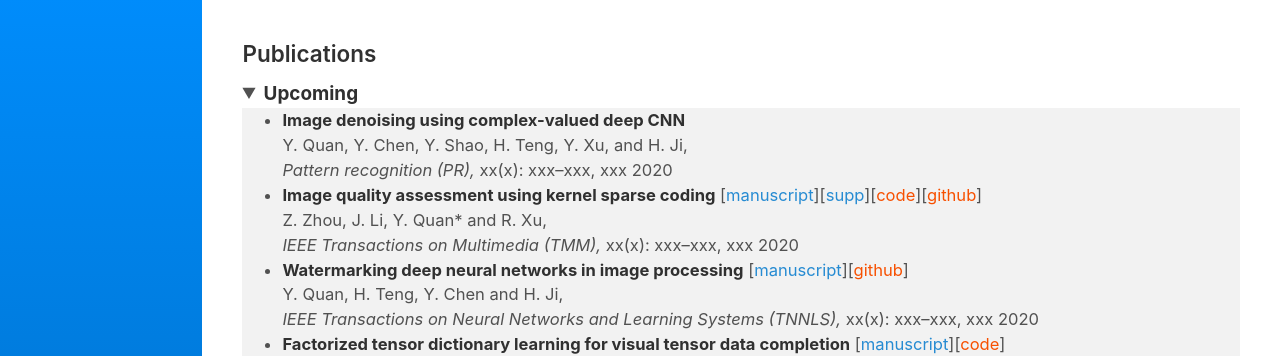
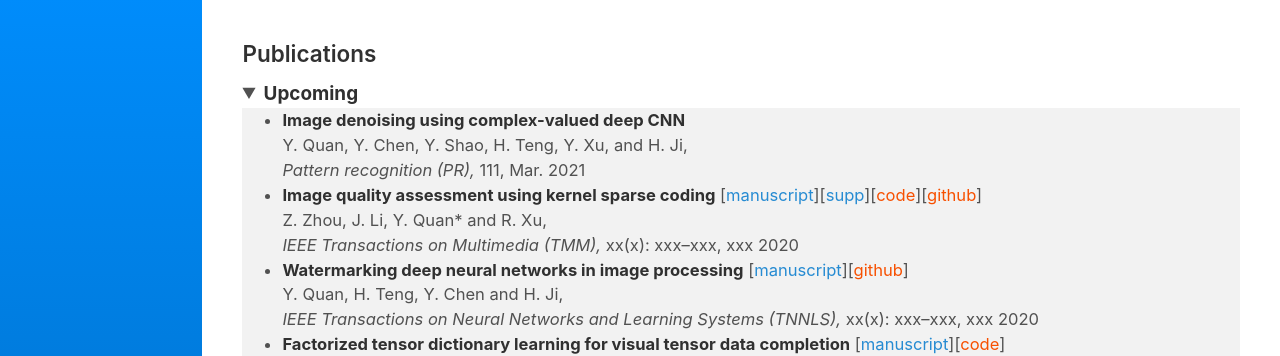
Before and after one commit to csyhquan/csyhquan.github.io, a Jekyll site: the page built from category/c_publication.md, in a window 1280 px wide and 900 px high. Shown: the top 356 px of the window. Built offline with Jekyll 4.4.1, drawn with Linux system fonts in a browser that asks for light colours.

Commit message:
Update c_publication.md

```diff
--- a/category/c_publication.md
+++ b/category/c_publication.md
@@ -10,7 +10,7 @@ title: Publications
 
 <li><span><strong>Image denoising using complex-valued deep CNN</strong> </span><br />
 <span> Y. Quan, Y. Chen, Y. Shao, H. Teng, Y. Xu, and H. Ji, <br />
-<em>Pattern recognition (PR), </em>xx(x): xxx–xxx, xxx 2020</span></li>
+<em>Pattern recognition (PR), </em>111, Mar. 2021</span></li>
 
 
 <li><span><strong>Image quality assessment using kernel sparse coding</strong>  [<a href="https://github.com/csyhquan/csyhquan.github.io/raw/master/manuscript/20x-tmm-Image%20Quality%20Assessment%20Using%20Kernel%20Sparse%20Coding.pdf">manuscript</a>][<a href="https://github.com/csyhquan/csyhquan.github.io/raw/master/manuscript/20x-tmm-Image%20Quality%20Assessment%20Using%20Kernel%20Sparse%20Coding%20(SUPP).pdf">supp</a>][<a href="https://github.com/csyhquan/csyhquan.github.io/raw/master/code/TMM-kernel/TMM-KSC_IQA-FinalCode.rar"><font color="#F75000">code</font></a>][<a href="https://github.com/JoanneZZH/KSC-IQA" ><font color="#F75000">github</font></a>] </span><br />
```
